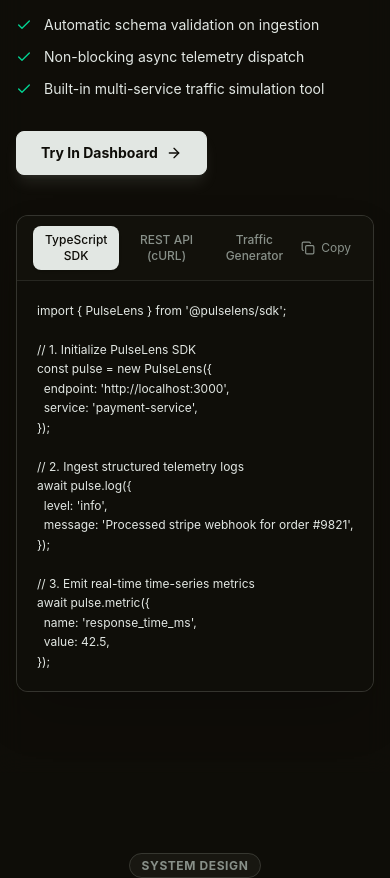
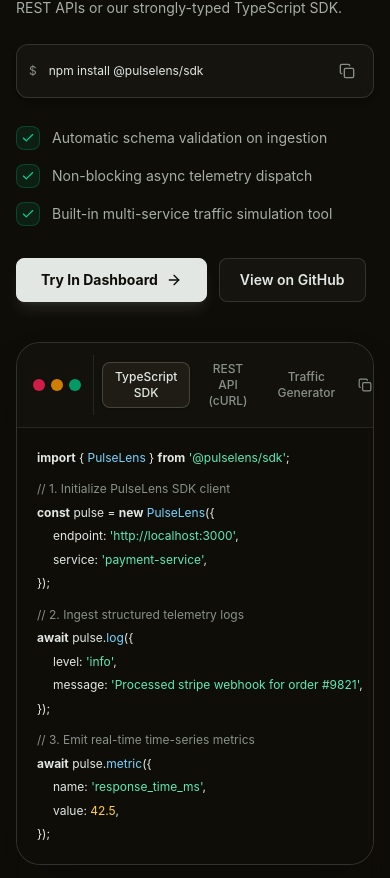
Before and after one commit to sumit-75/PulseLens, a Next.js app: page / in a window 390 px wide. Shown: the part 4573-5451 px from the top of the page. Built offline with nearby package versions, Linux system fonts and the light colour scheme; a web font is replaced by a local one.

Commit message:
style(landing): polish SDK showcase with syntax highlighting, macOS window controls, install bar, and checklist badges

```diff
--- a/src/app/page.tsx
+++ b/src/app/page.tsx
@@ -633,55 +633,109 @@
         <div className="max-w-7xl mx-auto px-4 sm:px-6 lg:px-8">
           <div className="grid grid-cols-1 lg:grid-cols-12 gap-10 items-center">
             {/* Left Content */}
-            <div className="lg:col-span-5 space-y-5">
-              <span className="text-xs font-bold uppercase tracking-wider text-[#889089] bg-[#181711] border border-[#e2e7e3]/15 px-3 py-1 rounded-full">
-                Developer Experience
-              </span>
-              <h2 className="text-3xl sm:text-4xl font-bold tracking-tight text-[#e2e7e3]">
+            <div className="lg:col-span-5 space-y-6">
+              <div className="inline-flex items-center gap-2 px-3.5 py-1 rounded-full bg-[#15140e] border border-[#e2e7e3]/15 text-xs font-bold uppercase tracking-wider text-[#a6aea7] shadow-sm">
+                <Code2 className="h-3.5 w-3.5 text-[#e2e7e3]" />
+                <span>Developer Experience</span>
+              </div>
+
+              <h2 className="text-3xl sm:text-4xl font-bold tracking-tight text-[#e2e7e3] leading-tight">
                 Start Ingesting Telemetry in Under 2 Minutes
               </h2>
+
               <p className="text-sm sm:text-base text-[#a6aea7] leading-relaxed font-normal">
-                Integrate PulseLens into any Node.js, Next.js, Express, or microservice architecture with simple REST APIs or our strongly-typed TypeScript SDK.
+                Integrate PulseLens into any Node.js, Next.js, Express, or microservice architecture with lightweight REST APIs or our strongly-typed TypeScript SDK.
               </p>
 
-              <div className="space-y-3 pt-2">
+              {/* Quick Install Bar */}
+              <div className="flex items-center justify-between p-3 rounded-xl bg-[#15140e] border border-[#e2e7e3]/15 shadow-md">
+                <div className="flex items-center gap-3 font-mono text-xs sm:text-sm text-[#e2e7e3]">
+                  <span className="text-[#889089] select-none">$</span>
+                  <span>npm install @pulselens/sdk</span>
+                </div>
+                <button
+                  onClick={() => handleCopyCode('npm install @pulselens/sdk')}
+                  className="p-1.5 text-[#889089] hover:text-[#e2e7e3] hover:bg-[#1c1a12] rounded-lg transition-colors flex items-center gap-1 text-xs font-mono"
+                  title="Copy install command"
+                >
+                  {copied ? (
+                    <Check className="h-4 w-4 text-emerald-400" />
+                  ) : (
+                    <Copy className="h-4 w-4" />
+                  )}
+                </button>
+              </div>
+
+              {/* Checklist */}
+              <div className="space-y-3.5 pt-1">
                 <div className="flex items-center gap-3 text-sm text-[#e2e7e3]">
-                  <Check className="h-4 w-4 text-emerald-400 shrink-0" />
-                  <span>Automatic schema validation on ingestion</span>
+                  <div className="h-6 w-6 rounded-lg bg-emerald-500/10 border border-emerald-500/25 flex items-center justify-center text-emerald-400 shrink-0">
+                    <Check className="h-3.5 w-3.5" />
                   </div>
+                  <span className="font-normal text-[#a6aea7]">Automatic schema validation on ingestion</span>
+                </div>
+
                 <div className="flex items-center gap-3 text-sm text-[#e2e7e3]">
-                  <Check className="h-4 w-4 text-emerald-400 shrink-0" />
-                  <span>Non-blocking async telemetry dispatch</span>
+                  <div className="h-6 w-6 rounded-lg bg-emerald-500/10 border border-emerald-500/25 flex items-center justify-center text-emerald-400 shrink-0">
+                    <Check className="h-3.5 w-3.5" />
                   </div>
+                  <span className="font-normal text-[#a6aea7]">Non-blocking async telemetry dispatch</span>
+                </div>
+
                 <div className="flex items-center gap-3 text-sm text-[#e2e7e3]">
-                  <Check className="h-4 w-4 text-emerald-400 shrink-0" />
-                  <span>Built-in multi-service traffic simulation tool</span>
+                  <div className="h-6 w-6 rounded-lg bg-emerald-500/10 border border-emerald-500/25 flex items-center justify-center text-emerald-400 shrink-0">
+                    <Check className="h-3.5 w-3.5" />
+                  </div>
+                  <span className="font-normal text-[#a6aea7]">Built-in multi-service traffic simulation tool</span>
                 </div>
               </div>
 
-              <div className="pt-3">
+              {/* CTAs */}
+              <div className="pt-2 flex flex-wrap items-center gap-3">
                 <Link href="/dashboard">
-                  <Button className="h-11 px-6 text-sm font-bold gap-2">
+                  <Button className="h-11 px-6 text-sm font-bold gap-2 shadow-lg">
                     <span>Try In Dashboard</span>
                     <ArrowRight className="h-4 w-4" />
                   </Button>
                 </Link>
+
+                <a
+                  href="https://github.com/sumit-75/PulseLens"
+                  target="_blank"
+                  rel="noreferrer"
+                >
+                  <Button
+                    variant="outline"
+                    className="h-11 px-5 text-sm font-semibold border-[#e2e7e3]/15 bg-[#15140e] hover:bg-[#1f1e16] text-[#e2e7e3]"
+                  >
+                    <span>View on GitHub</span>
+                  </Button>
+                </a>
               </div>
             </div>
 
             {/* Right Interactive Code Box */}
             <div className="lg:col-span-7">
-              <Card className="border-[#e2e7e3]/15 bg-[#15140e] overflow-hidden shadow-2xl">
-                {/* Code Tabs Header */}
-                <div className="flex items-center justify-between border-b border-[#e2e7e3]/10 bg-[#12110b] px-4 py-2.5">
-                  <div className="flex items-center gap-2">
+              <div className="rounded-3xl border border-[#e2e7e3]/15 bg-[#14130d] overflow-hidden shadow-2xl">
+                {/* macOS Style Top Window Bar */}
+                <div className="flex items-center justify-between border-b border-[#e2e7e3]/10 bg-[#12110b] px-4 py-3">
+                  <div className="flex items-center gap-3">
+                    {/* Window Controls */}
+                    <div className="flex items-center gap-1.5">
+                      <span className="h-3 w-3 rounded-full bg-rose-500/80 inline-block" />
+                      <span className="h-3 w-3 rounded-full bg-amber-500/80 inline-block" />
+                      <span className="h-3 w-3 rounded-full bg-emerald-500/80 inline-block" />
+                    </div>
+
+                    {/* Code Tabs */}
+                    <div className="flex items-center gap-1.5 pl-2 border-l border-[#e2e7e3]/10">
                       {(['sdk', 'curl', 'traffic'] as const).map((tab) => (
                         <button
                           key={tab}
                           onClick={() => setActiveCodeTab(tab)}
                           className={`px-3 py-1.5 rounded-lg text-xs font-mono font-medium transition-all ${
                             activeCodeTab === tab
-                            ? 'bg-[#e2e7e3] text-[#0e0d08] font-bold shadow-sm'
+                              ? 'bg-[#1e1c14] text-[#e2e7e3] border border-[#e2e7e3]/20 font-bold shadow-sm'
                               : 'text-[#889089] hover:text-[#e2e7e3]'
                           }`}
                         >
@@ -689,10 +743,12 @@
                         </button>
                       ))}
                     </div>
+                  </div>
 
+                  {/* Copy Button */}
                   <button
                     onClick={() => handleCopyCode(codeSnippets[activeCodeTab])}
-                    className="p-1.5 text-[#889089] hover:text-[#e2e7e3] rounded-lg transition-colors flex items-center gap-1.5 text-xs font-mono"
+                    className="p-1.5 px-2.5 text-[#889089] hover:text-[#e2e7e3] hover:bg-[#1c1a12] rounded-lg transition-colors flex items-center gap-1.5 text-xs font-mono border border-transparent hover:border-[#e2e7e3]/10"
                   >
                     {copied ? (
                       <>
@@ -708,11 +764,63 @@
                   </button>
                 </div>
 
-                {/* Code Block */}
-                <pre className="p-5 text-xs sm:text-[13px] font-mono text-[#e2e7e3] overflow-x-auto leading-relaxed bg-[#0e0d08]/80">
-                  {codeSnippets[activeCodeTab]}
+                {/* Code Block with Rich Syntax Styling */}
+                <div className="p-5 sm:p-6 text-xs sm:text-[13.5px] font-mono text-[#e2e7e3] overflow-x-auto leading-relaxed bg-[#0e0d08]">
+                  {activeCodeTab === 'sdk' && (
+                    <pre className="space-y-1">
+                      <div><span className="text-[#e2e7e3] font-bold">import</span> &#123; <span className="text-sky-300">PulseLens</span> &#125; <span className="text-[#e2e7e3] font-bold">from</span> <span className="text-emerald-300">&apos;@pulselens/sdk&apos;</span>;</div>
+                      <div className="text-[#889089] pt-2">// 1. Initialize PulseLens SDK client</div>
+                      <div><span className="text-[#e2e7e3] font-bold">const</span> pulse = <span className="text-[#e2e7e3] font-bold">new</span> <span className="text-sky-300">PulseLens</span>(&#123;</div>
+                      <div className="pl-4">endpoint: <span className="text-emerald-300">&apos;http://localhost:3000&apos;</span>,</div>
+                      <div className="pl-4">service: <span className="text-emerald-300">&apos;payment-service&apos;</span>,</div>
+                      <div>&#125;);</div>
+                      <div className="text-[#889089] pt-2">// 2. Ingest structured telemetry logs</div>
+                      <div><span className="text-[#e2e7e3] font-bold">await</span> pulse.<span className="text-sky-300">log</span>(&#123;</div>
+                      <div className="pl-4">level: <span className="text-emerald-300">&apos;info&apos;</span>,</div>
+                      <div className="pl-4">message: <span className="text-emerald-300">&apos;Processed stripe webhook for order #9821&apos;</span>,</div>
+                      <div>&#125;);</div>
+                      <div className="text-[#889089] pt-2">// 3. Emit real-time time-series metrics</div>
+                      <div><span className="text-[#e2e7e3] font-bold">await</span> pulse.<span className="text-sky-300">metric</span>(&#123;</div>
+                      <div className="pl-4">name: <span className="text-emerald-300">&apos;response_time_ms&apos;</span>,</div>
+                      <div className="pl-4">value: <span className="text-amber-300">42.5</span>,</div>
+                      <div>&#125;);</div>
                     </pre>
-              </Card>
+                  )}
+
+                  {activeCodeTab === 'curl' && (
+                    <pre className="space-y-1">
+                      <div className="text-[#889089]"># Ingest a structured log event</div>
+                      <div><span className="text-sky-300 font-bold">curl</span> -X POST http://localhost:3000/api/logs \</div>
+                      <div className="pl-4">-H <span className="text-emerald-300">&quot;Content-Type: application/json&quot;</span> \</div>
+                      <div className="pl-4">-d <span className="text-emerald-300">&apos;&#123;</span></div>
+                      <div className="pl-8"><span className="text-emerald-300">&quot;service&quot;: &quot;auth-service&quot;,</span></div>
+                      <div className="pl-8"><span className="text-emerald-300">&quot;level&quot;: &quot;error&quot;,</span></div>
+                      <div className="pl-8"><span className="text-emerald-300">&quot;message&quot;: &quot;Token verification failed: expired session&quot;</span></div>
+                      <div className="pl-4"><span className="text-emerald-300">&#125;&apos;</span></div>
+                      <div className="text-[#889089] pt-3"># Emit time-series metric data point</div>
+                      <div><span className="text-sky-300 font-bold">curl</span> -X POST http://localhost:3000/api/metrics \</div>
+                      <div className="pl-4">-H <span className="text-emerald-300">&quot;Content-Type: application/json&quot;</span> \</div>
+                      <div className="pl-4">-d <span className="text-emerald-300">&apos;&#123;</span></div>
+                      <div className="pl-8"><span className="text-emerald-300">&quot;service&quot;: &quot;auth-service&quot;,</span></div>
+                      <div className="pl-8"><span className="text-emerald-300">&quot;name&quot;: &quot;cpu_usage_pct&quot;,</span></div>
+                      <div className="pl-8"><span className="text-emerald-300">&quot;value&quot;: 78.4</span></div>
+                      <div className="pl-4"><span className="text-emerald-300">&#125;&apos;</span></div>
+                    </pre>
+                  )}
+
+                  {activeCodeTab === 'traffic' && (
+                    <pre className="space-y-1">
+                      <div className="text-[#889089]"># Run autonomous multi-service traffic generator</div>
+                      <div className="text-emerald-300 font-bold">npm run simulate</div>
+                      <div className="text-[#889089] pt-3"># Starts concurrent telemetry emitters for:</div>
+                      <div className="text-[#a6aea7] pl-2">• <span className="text-[#e2e7e3]">payment-service</span> (webhooks, latency, DB timeouts)</div>
+                      <div className="text-[#a6aea7] pl-2">• <span className="text-[#e2e7e3]">auth-service</span> (token verifications, rate limits)</div>
+                      <div className="text-[#a6aea7] pl-2">• <span className="text-[#e2e7e3]">order-service</span> (checkout transactions, memory spikes)</div>
+                      <div className="text-[#a6aea7] pl-2">• <span className="text-[#e2e7e3]">notification-service</span> (email queue dispatches)</div>
+                    </pre>
+                  )}
+                </div>
+              </div>
             </div>
           </div>
         </div>
```
Lines whose indentation alone changed are shown as unchanged.
